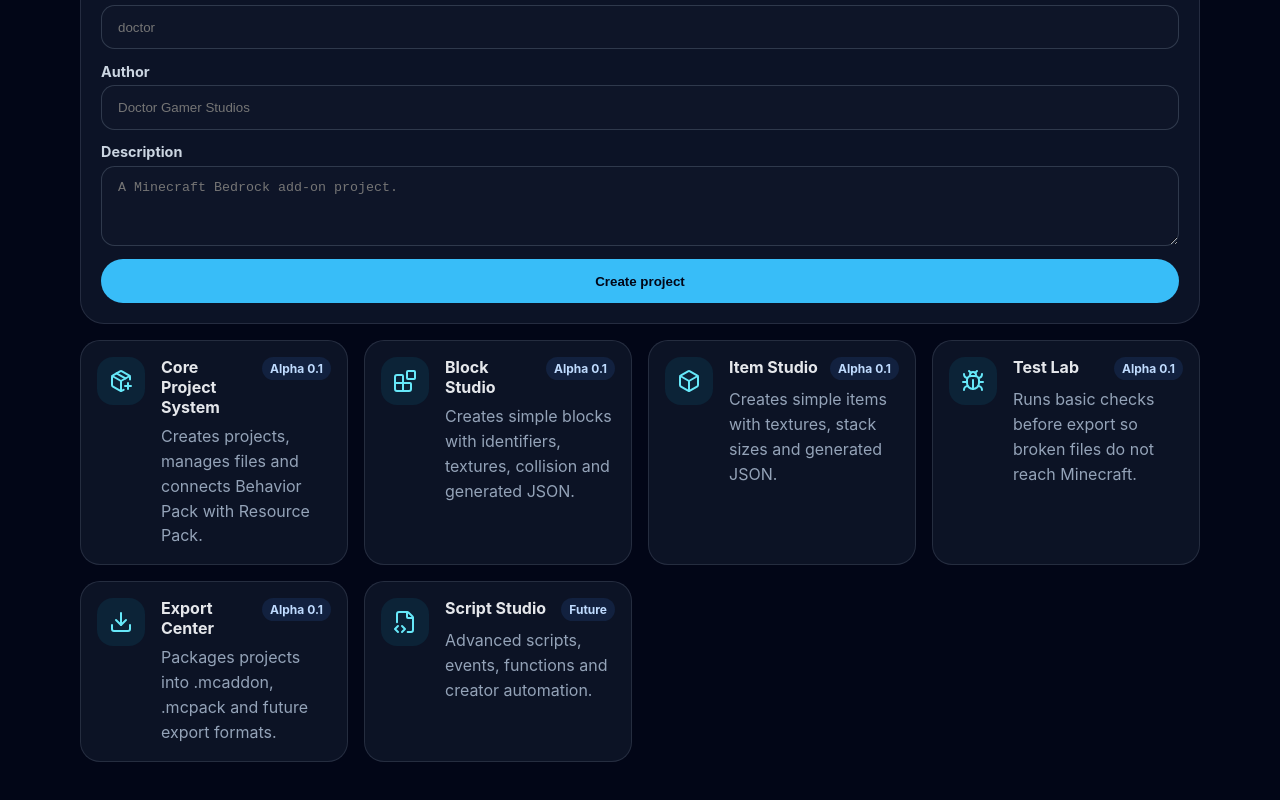
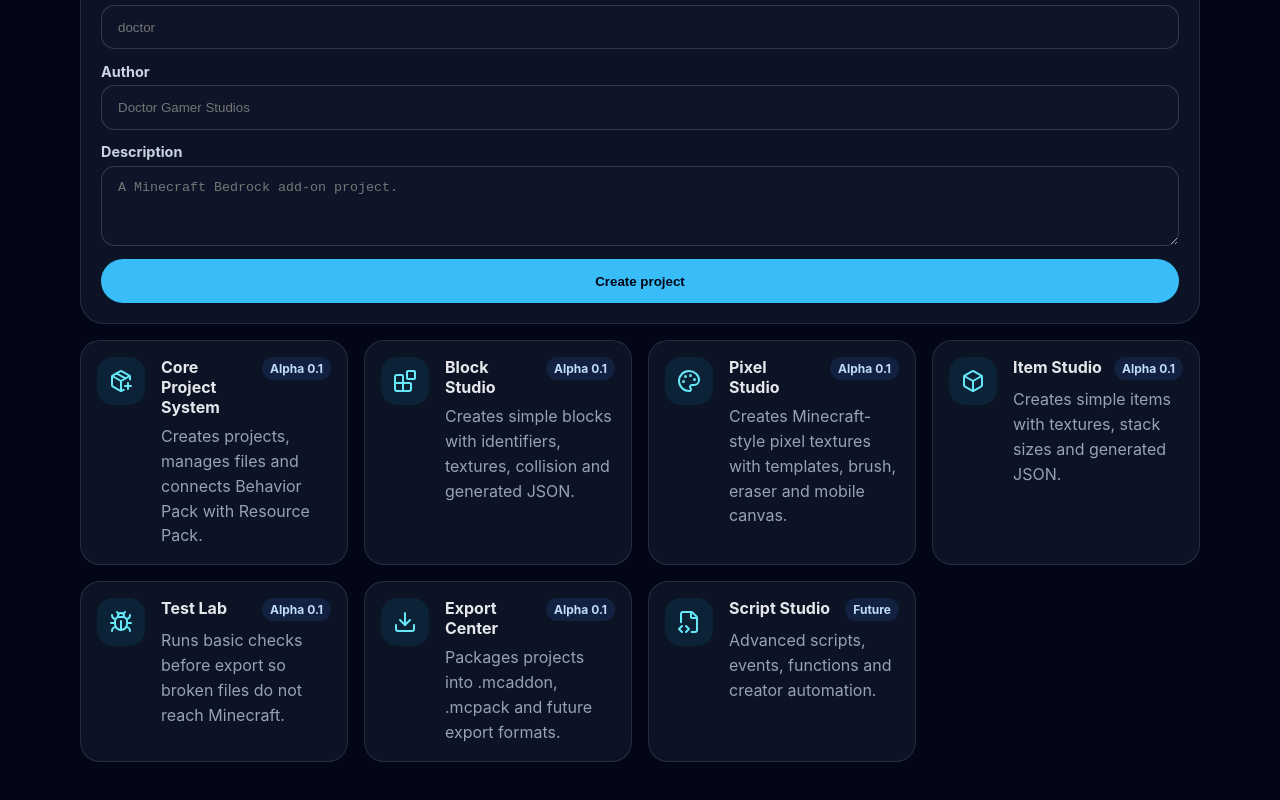
Before and after one commit to h9k99rpg8n-cloud/Addon-Studio, a React (Vite) app: page / in a window 1280 px wide. Shown: the part 596-1396 px from the top of the page. Built offline with nearby package versions, Linux system fonts and the light colour scheme.

Commit message:
Add Pixel Studio to module list

```diff
--- a/src/app/App.tsx
+++ b/src/app/App.tsx
@@ -1,5 +1,5 @@
 import { useState } from 'react'
-import { Blocks, Box, Bug, Download, FileCode2, PackagePlus, Sparkles } from 'lucide-react'
+import { Blocks, Box, Bug, Download, FileCode2, PackagePlus, Palette, Sparkles } from 'lucide-react'
 import type { AddonProject } from '../core/project/projectTypes'
 import { NewProjectPanel } from '../modules/projects/NewProjectPanel'
 import type { StudioBlock } from '../modules/blocks/blockTypes'
@@ -18,6 +18,12 @@
     status: 'Alpha 0.1',
     description: 'Creates simple blocks with identifiers, textures, collision and generated JSON.',
     icon: Blocks,
+  },
+  {
+    name: 'Pixel Studio',
+    status: 'Alpha 0.1',
+    description: 'Creates Minecraft-style pixel textures with templates, brush, eraser and mobile canvas.',
+    icon: Palette,
   },
   {
     name: 'Item Studio',
```
